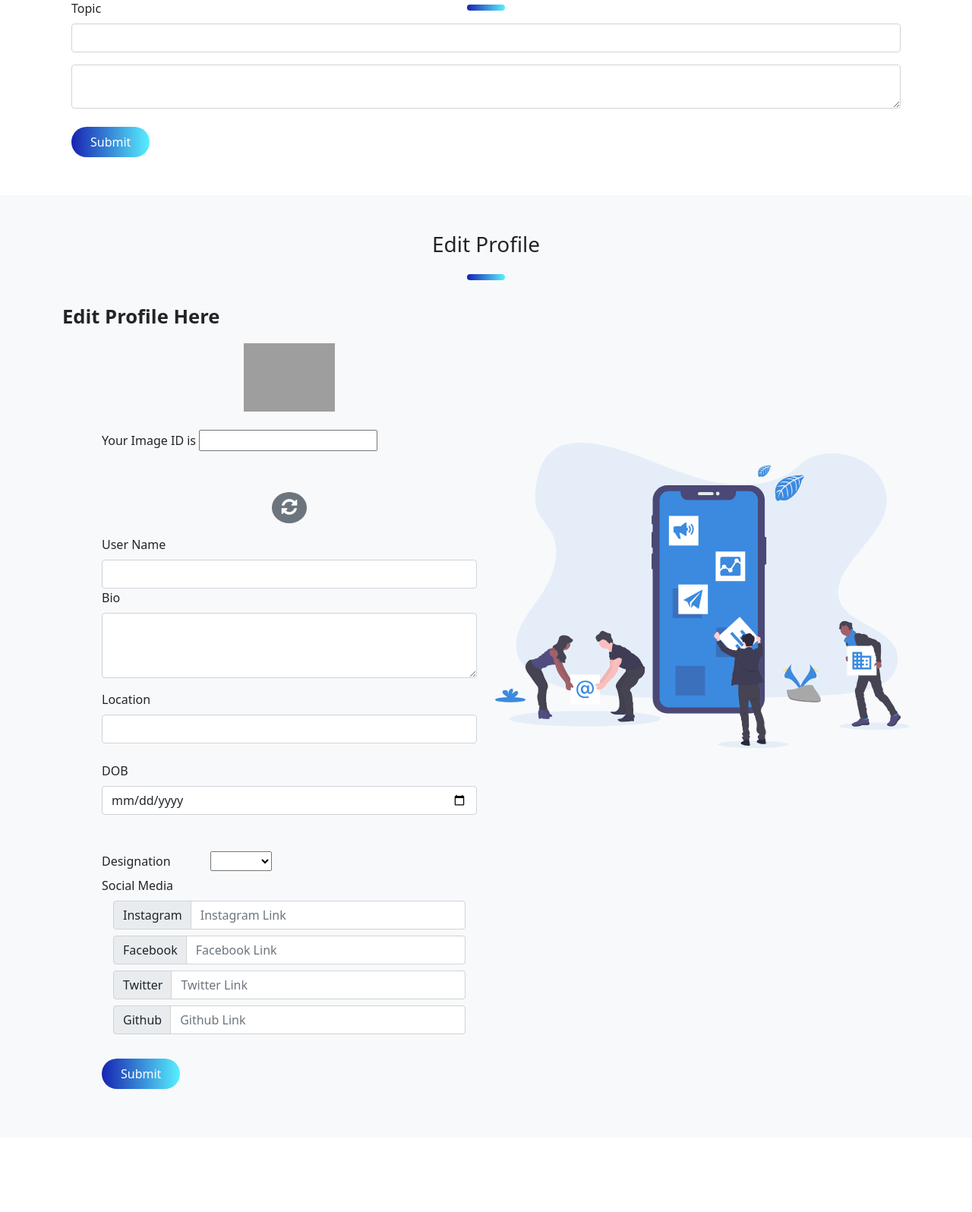
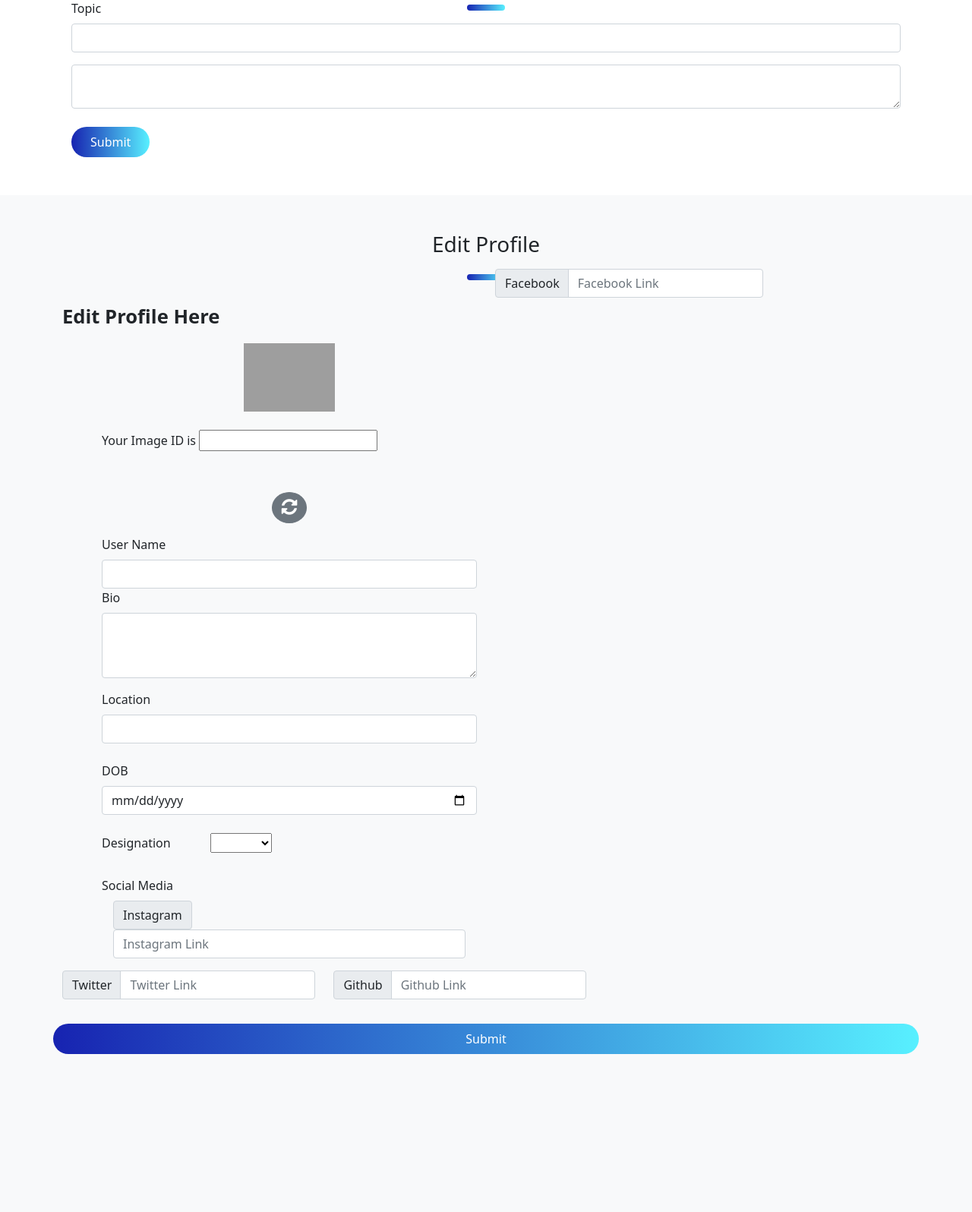
Before and after one commit to SQl-Forum-project/Forum, a Flask app: template templates/forums.html in a window 1280 px wide. Shown: the part 1095-2691 px from the top of the page at 76% size. Run offline with Flask 2, Linux system fonts and the light colour scheme; the template is opened without the code that fills it, so the values that code supplies are empty; some libraries are stand-ins or nearby versions; grey boxes are pictures that could not be loaded.

Commit message:
Added Forms

```diff
--- a/templates/forums.html
+++ b/templates/forums.html
@@ -182,7 +182,6 @@
                         <label for="test" class="form-label pe-5">DOB</label>
                         <input class="form-control" type="date" value="{{ user.DOB}}" name="dob" id="date" required>
                         <br>
-                        <br>
                         <label for="test" class="form-label pe-5">Designation</label>
                         <select name="desig" id="designation" required>
                             <option value="Student">Student</option>
@@ -191,10 +190,10 @@
                             <option value="Alumini">Alumini</option>
                         </select>
                         <br>
+                        <br>
                         <label for="test" class="form-label pe-5">Social Media</label>
                             <div class="col-auto">
       <label class="sr-only" for="inlineFormInputGroup">Instagram Link</label>
-      <div class="input-group mb-2">
         <div class="input-group-prepend">
           <div class="input-group-text">Instagram</div>
         </div>
```
